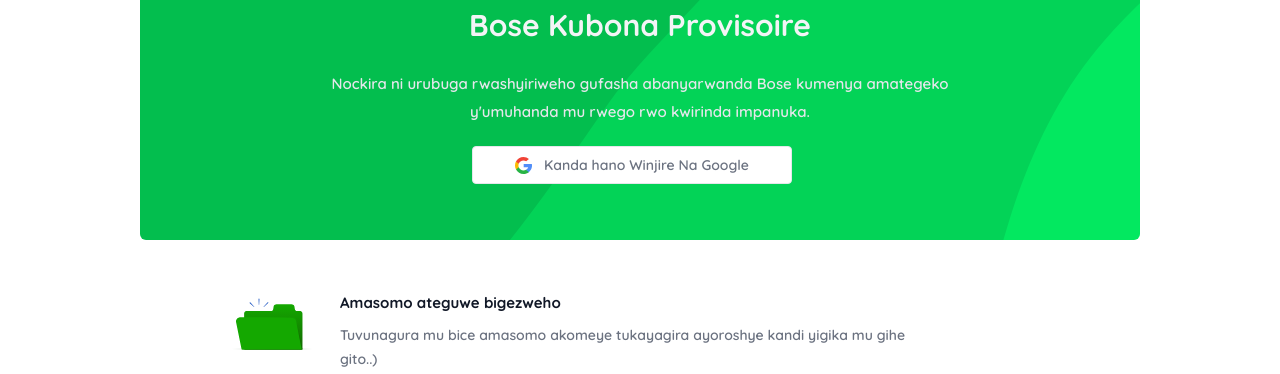
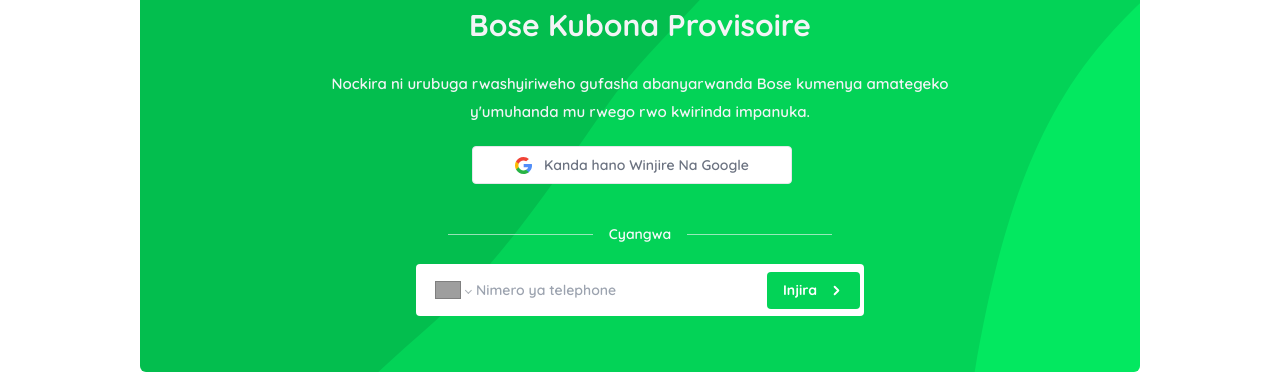
Before and after one commit to Nockira/nockira, a Next.js app in the folder site/: page / in a window 1280 px wide. Shown: the part 190-564 px from the top of the page. Built offline with nearby package versions, Linux system fonts and the light colour scheme; no server answers; grey boxes are pictures that could not be loaded.

Commit message:
feat: added

```diff
--- a/site/components/HomeBanner.tsx
+++ b/site/components/HomeBanner.tsx
@@ -70,7 +70,7 @@ export default function HomeBanner() {
         <h4 className="text-3xl max-w-3xl sm:text-xl leading-[50px] text-gray-100 mx-auto font-bold capitalize">
           Urubuga rwambere mu rwanda rufasha abantu bose kubona Provisoire
         </h4>
-        <p className="max-w-2xl sm:line-clamp-2 mx-auto my-5 leading-7 text-[15px] font-semibold text-gray-200">
+        <p className="max-w-2xl sm:line-clamp-2 mx-auto my-5 leading-7 text-[15px] font-semibold text-gray-100">
           Nockira ni urubuga rwashyiriweho gufasha abanyarwanda Bose kumenya
           amategeko y&apos;umuhanda mu rwego rwo kwirinda impanuka.
         </p>
@@ -134,13 +134,20 @@ export default function HomeBanner() {
           Kanda hano Winjire Na Google
         </SocialIcon>
 
-        {/*
+        <div className="relative z-20 w-full max-w-sm flex mt-5 py-5 items-center">
+          <div className="flex-grow border-t border-gray-50/60"></div>
+          <span className="flex-shrink text-sm font-semibold mx-4 text-gray-50">
+            Cyangwa
+          </span>
+          <div className="flex-grow border-t border-gray-50/60"></div>
+        </div>
+
         <form
           onSubmit={(e) => {
             e.preventDefault();
             handleSubmit();
           }}
-          className="bg-white px-1 py-1 mt-5 justify-between w-full max-w-md rounded-[4px] flex items-center"
+          className="bg-white px-1 py-1 mt-0 justify-between w-full max-w-md rounded-[4px] flex items-center"
         >
           <PhoneInput
             placeholder="Nimero ya telephone"
@@ -152,7 +159,7 @@ export default function HomeBanner() {
           />
           <div className="flex">
             <Button loading={loading} noRightIcon onClick={handleSubmit}>
-              <span className="sm:hidden">Iyandikishe</span>
+              <span className="sm:hidden">Injira</span>
               <ChevronRight
                 className="ml-3 sm:ml-0 sm:m-1"
                 strokeWidth={3}
@@ -160,7 +167,7 @@ export default function HomeBanner() {
               />
             </Button>
           </div>
-        </form> */}
+        </form>
       </div>
       <div id="recaptcha-container"></div>
     </div>
--- a/site/pages/learn/tests/[id].tsx
+++ b/site/pages/learn/tests/[id].tsx
@@ -239,7 +239,7 @@ export default function Test() {
                       >
                         Tangira isuzuma
                       </Button>
-                      <Button
+                      {/* <Button
                         className="!w-full"
                         loading={starting}
                         outlined
@@ -248,7 +248,7 @@ export default function Test() {
                         }}
                       >
                         Itoze isuzuma
-                      </Button>
+                      </Button> */}
                     </div>
                   </div>
                 </div>
```
